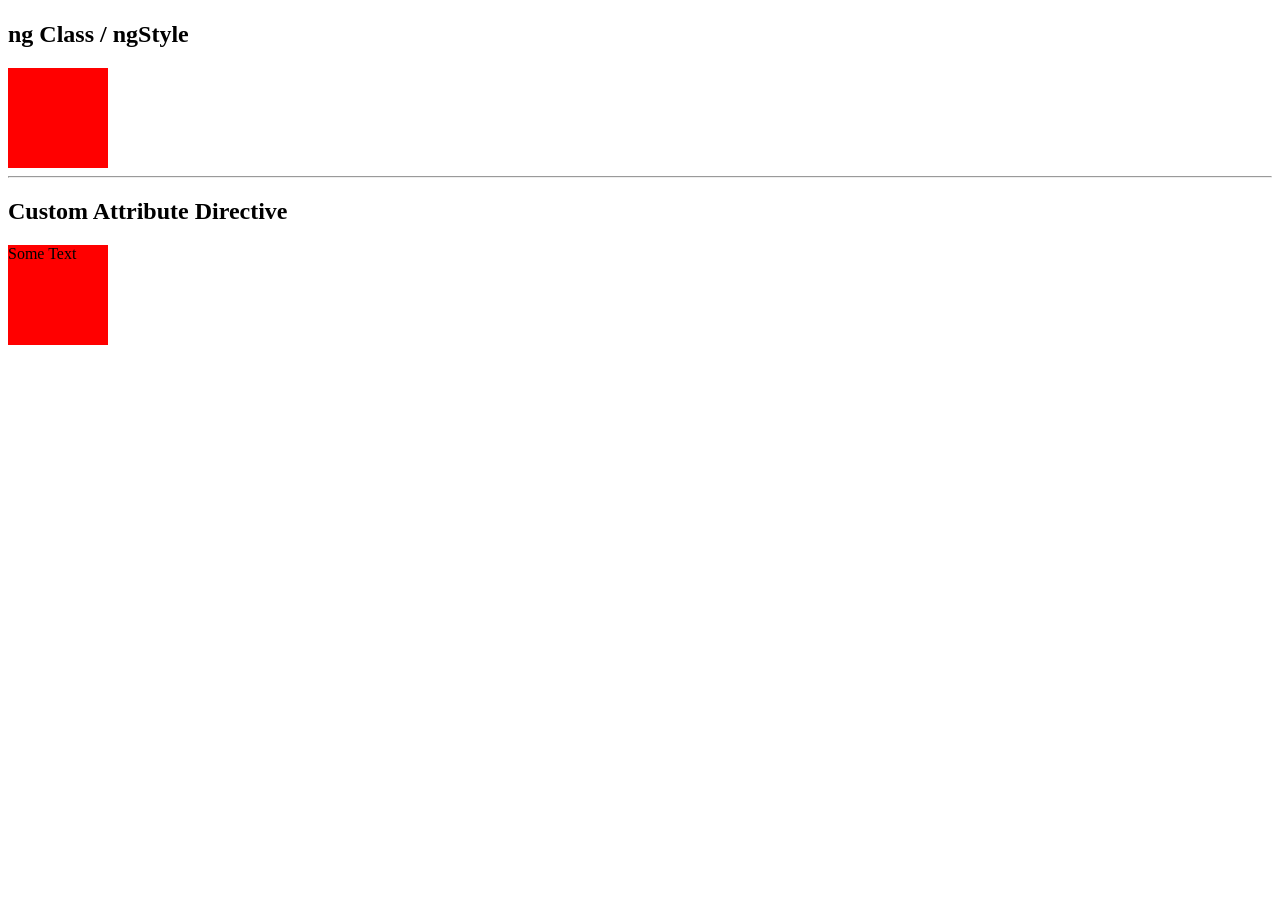
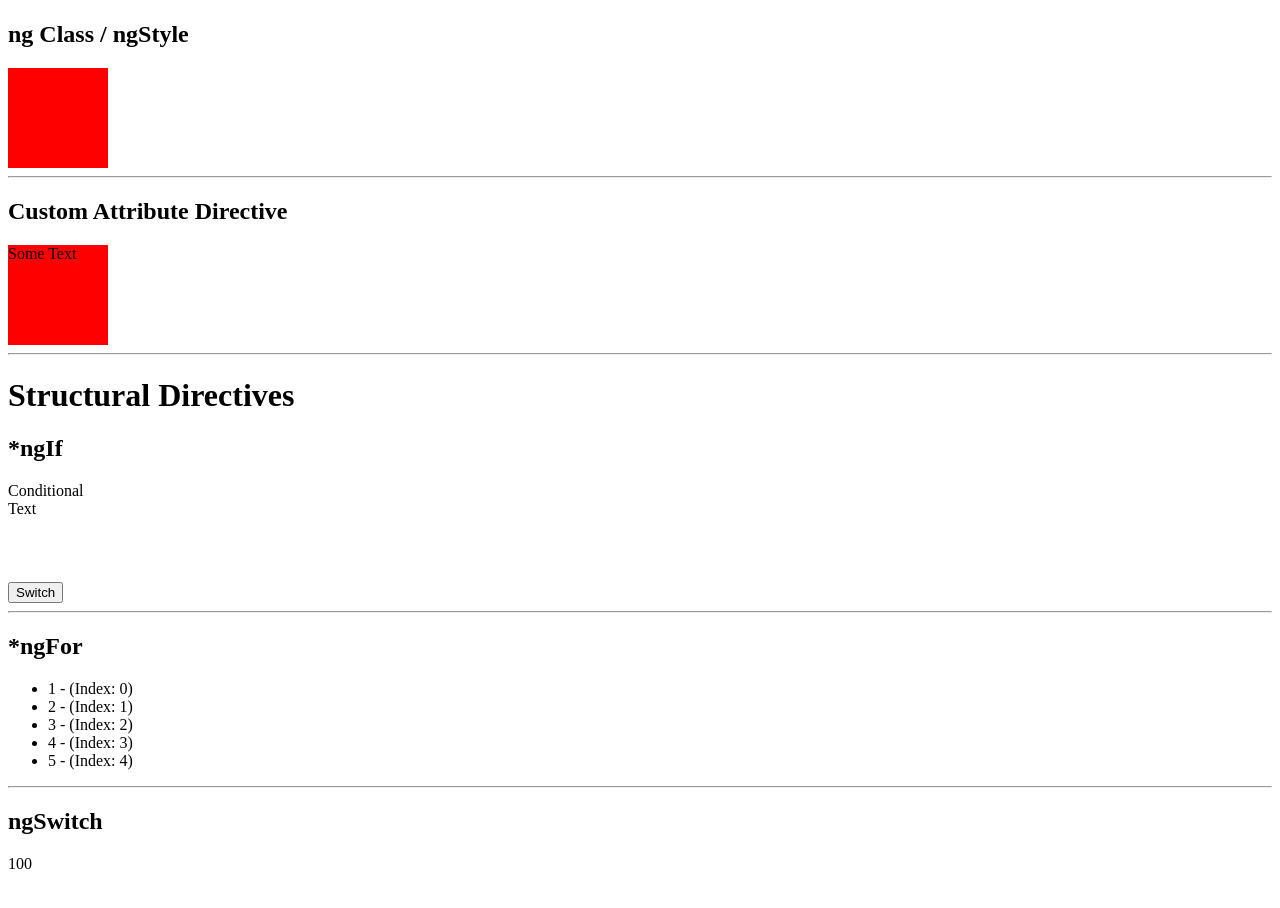
Before and after one commit to markgoho/ng-directives, an Angular app: page / in a window 1280 px wide. Shown: the top 908 px of the page. Before the commit the page ends 800 px from the top, so only its background shows below. Built offline with nearby package versions, Linux system fonts and the light colour scheme.

Commit message:
ngIf ngFor ngSwitch

```diff
--- a/src/app/app.component.html
+++ b/src/app/app.component.html
@@ -6,3 +6,20 @@
 <h2>Custom Attribute Directive</h2>
 <!--need to keep directive name as attribute-->
 <div dirHighlight [highlight]="'blue'" [defaultColor]="'red'">Some Text</div>
+<hr>
+<h1>Structural Directives</h1>
+<h2>*ngIf</h2>
+<div *ngIf="switch">Conditional Text</div>
+<button (click)="onSwitch()">Switch</button>
+<hr>
+<h2>*ngFor</h2>
+<ul>
+  <li *ngFor="let item of items; let i = index">{{item}} - (Index: {{i}})</li>
+</ul>
+<hr>
+<h2>ngSwitch</h2>
+<div [ngSwitch]="value">
+  <p *ngSwitchCase="10">10</p>
+  <p *ngSwitchCase="100">100</p>
+  <p *ngSwitchDefault>Default</p>
+</div>
--- a/src/app/app.component.ts
+++ b/src/app/app.component.ts
@@ -6,5 +6,10 @@ import { Component } from '@angular/core';
   styleUrls: ['./app.component.css']
 })
 export class AppComponent {
-  title = 'dir works!';
+  private switch = true;
+  private items = [1, 2, 3, 4, 5];
+  private value = 100;
+  onSwitch() {
+    this.switch = !this.switch;
+  }
 }
```
